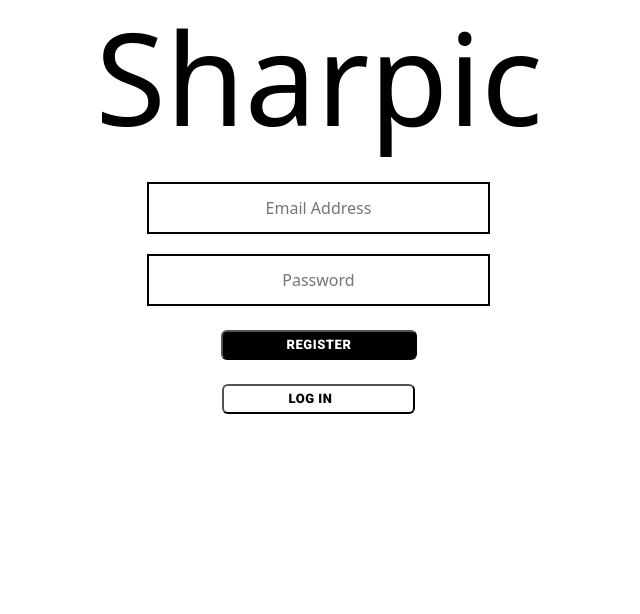
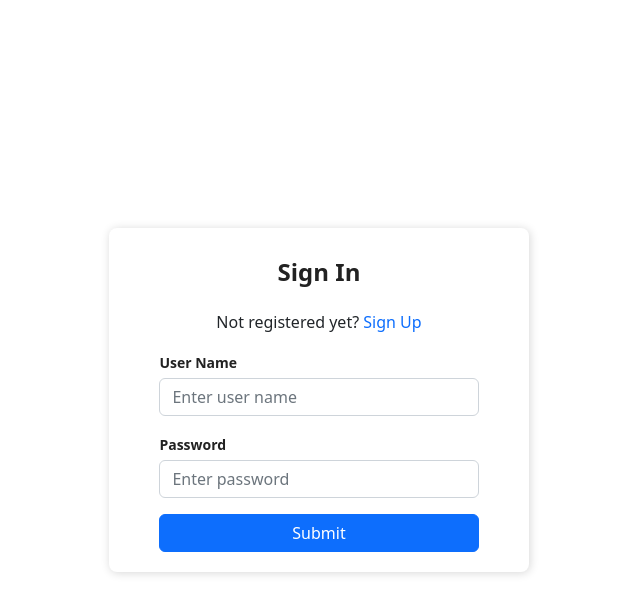
Before and after one commit to GCU-Graduate-Project-Sharpic/Frontend, a React (Create React App) app: page /login in a window 1280 px wide. Shown: the top 614 px of the page, without its empty margins (321-961 px from the left). Built offline with nearby package versions, Linux system fonts and the light colour scheme; no server answers.

Commit message:
Web Updated

```diff
--- a/package.json
+++ b/package.json
@@ -11,6 +11,7 @@
     "axois": "^0.0.1-security",
     "bootstrap": "^5.2.2",
     "img-comparison-slider": "^7.8.1",
+    "next-pwa": "^5.6.0",
     "react": "^18.2.0",
     "react-bootstrap": "^2.6.0",
     "react-compare-slider": "^2.2.0",
--- a/public/index.html
+++ b/public/index.html
@@ -1,5 +1,6 @@
 <!doctype html>
 <html lang="en">
+
 <head>
   <meta charset="utf-8">
   <meta name="viewport" content="width=device-width, initial-scale=1, shrink-to-fit=no">
@@ -21,6 +22,7 @@
     -->
   <title>React App</title>
 </head>
+
 <body>
   <noscript>
     You need to enable JavaScript to run this app.
@@ -37,4 +39,5 @@
       To create a production bundle, use `npm run build` or `yarn build`.
     -->
 </body>
+
 </html>
--- a/src/Main.js
+++ b/src/Main.js
@@ -14,6 +14,8 @@ import SideBar from './sub_module/main/SideBar';
 
 export default function App() {
   const [appShow, setAppShow] = useState(false);
+  const [small, setSmall] = useState(false);
+
   const [profileShow, setProfileShow] = useState(false);
   const [offcanvasShow, setOffcanvasShow] = useState(false);
 
--- a/src/component/Login.css
+++ b/src/component/Login.css
@@ -1,145 +1,40 @@
-@import url("https://fonts.googleapis.com/css?family=Roboto:400,900");
-@font-face {
-  font-family: "Abhaya Libre SemiBold-Regular";
-  font-style:normal;
-  font-weight:400;
-  src: url("https://fonts.animaapp.com/AbhayaLibreSemiBold-Regular")format("truetype");
+
+.App {
+  background-color: white;
 }
 
-:root {
-  --black-2: rgba(0,0,0,0.502);
-  --black: rgba(0,0,0,1);
-  --white: rgba(255,255,255,1);
-
-  --font-size-s:13px;
-  --font-size-m:15px;
-  --font-size-l:128px;
-
-  --font-family-abhaya_libre_semibold-regular: "Abhaya Libre SemiBold-Regular";
-  --font-family-roboto: "Roboto";
+.Auth-form-container {
+  display: flex;
+  justify-content: center;
+  align-items: center;
+  width: 100vw;
+  height: 100vh;
 }
 
-.roboto-nomral-black-15px{
-  color:var(--black-2);
-  font-family: var(--font-family-roboto);
-  font-size: var(--font-size-m);
-  font-weight: 400;
-  font-style: normal;
+.Auth-form {
+  width: 420px;
+  box-shadow: rgb(0 0 0 / 16%) 1px 1px 10px;
+  padding-top: 30px;
+  padding-bottom: 20px;
+  border-radius: 8px;
+  background-color: white;
 }
 
-.border-2px-black {
-  border-width: 2px;
-  border-style: solid;
-  border-color: var(--black);
+.Auth-form-content {
+  padding-left: 12%;
+  padding-right: 12%;
 }
 
-.screen a {
-  display: contents;
-  text-decoration: none;
+.Auth-form-title {
+  text-align: center;
+  margin-bottom: 1em;
+  font-size: 24px;
+  color: rgb(34, 34, 34);
+  font-weight: 800;
 }
 
-.container-center-horizontal{
-  display: flex;
-  flex-direction: row;
-  justify-content: center;
-  pointer-events: none;
-  width:100%;
+label {
+  font-size: 14px;
+  font-weight: 600;
+  color: rgb(34, 34, 34);
 }
-
-.container-center-horizontal> *{
-  flex-shrink: 0;
-  pointer-events: auto;
-}
-
-.valign-text-middle {
-  display: flex;
-  flex-direction: column;
-  justify-content: center;
-}
-
-.desktop-1{
-  align-items: center;
-  background-color: var(--white);
-  display: flex;
-  flex-direction: column;
-  position:relative;
-}
-
-.title {
-  color: var(--black);
-  font-family: var(--font-family-abhaya-libre-semibold-regular);
-  font-size: var(--font-size-l);
-  font-weight:400;
-  letter-spacing:0;
-}
-
-.component{
-  align-items:flex-start;
-  background-color:var(--white);
-  display:flex;
-  height:52px;
-  margin-right:1px;
-  margin-top:20px;
-  min-width:343px;
-  padding: 14px 15px;
-}
-
-.email-address, .password{
-  left: 50%;
-  top: 50%;
-  text-align: center;
-  letter-spacing: 0;
-}
-
-.overlap-group {
-  align-items: flex-start;
-  background-color:var(--white);
-  display: flex;
-  height:52px;
-  margin-right: 1px;
-  margin-top: 20px;
-  min-width: 343px;
-  padding: 14px 15px;
-}
-
-.button{
-  align-items: flex-start;
-  background-color: var(--black);
-  border-radius:6px;
-  display:flex;
-  height:33px;
-  margin-top: 24px;
-  min-width:193px;
-  padding:7px 64px;
-}
-
-.place {
-  color:var(--white);
-  font-family: var(--font-family-roboto);
-  font-size: var(--font-size-s);
-  font-weight:900;
-  height: 30px;
-  letter-spacing: 0.52px;
-  text-align: center;
-}
-
-.button-1 {
-  align-items: flex-start;
-  background-color: var(--white);
-  border-radius:6px;
-  display:flex;
-  height: 33px;
-  margin-top: 24px;
-  min-width: 193px;
-  padding: 7px 64px;
-}
-
-.log-in{
-  color:var(--black);
-  font-family:var(--font-family-roboto);
-  font-size: var(--font-size-s);
-  font-weight:900;
-  height: 30px;
-  letter-spacing:0.52px;
-  text-align: center;
-}
--- a/src/component/Login.js
+++ b/src/component/Login.js
@@ -1,14 +1,19 @@
-import React, { Component } from "react";
+import React, { useEffect, useState } from "react";
 import axios from 'axios';
 import "./Login.css";
 
-class Login extends Component {
-  state = {
-    username: '',
-    password: ''
+function Login(props) {
+
+  const[username, setName]=useState('');
+  const[password, setPassword]=useState('');
+  const nameChange=(e)=>{
+    setName(e.target.value);
+  }
+  const passwordChange=(e)=>{
+    setPassword(e.target.value);
   }
 
-  componentDidMount() {
+  useEffect(()=>{
     axios.get(window.location.origin + "/api/user")
       .then((res) => {
         if (res.status === 200) {
@@ -20,21 +25,15 @@ class Login extends Component {
           console.log("Not logged in")
         }
       })
-  }
+  });
 
-
-  appChange = (e) => {
-    this.setState({
-      [e.target.name]: e.target.value
-    });
-  }
-  appClick = () => {
+  const appClick = () => {
     axios
       .post( // Login request
         window.location.origin + "/api/login",
         {
-          username: this.state.username,
-          password: this.state.password,
+          username: username,
+          password: password,
           email: ' '
         },
         { 'Content-Type': 'application/json', withCredentials: true }
@@ -49,31 +48,55 @@ class Login extends Component {
       .catch((err) => alert(err));
 
   }
-  appKeyPress = (e) => {
+  const appKeyPress = (e) => {
     if (e.key === 'Enter') {
       this.appClick();
     }
   }
-  register = (e) => {
+  const register = (e) => {
     window.location.replace("/signup")
   }
-  render() {
-    const { username, password } = this.state;
-    const { appChange, appClick, appKeyPress, register } = this;
-    return (
-      <div className="container-center-horizontal">
-        <div className="desktop-1 screen">
-          <h1 className="title">
-            Sharpic
-          </h1>
-          <input type="text" name="username" placeholder="Email Address" value={username} onChange={appChange} className="component border-2px-black email-address valign-text-middle roboto-normal-black-15px" />
-          <input type="password" name="password" placeholder="Password" value={password} onChange={appChange} onKeyPress={appKeyPress} className="overlap-group border-2px-black password valign-text-middle roboto-normal-black-15px" />
-          <button onClick={register} className="button place valign-text-middle">REGISTER</button>
-          <button onClick={appClick} className="button-1 log-in valign-text-middle">LOG IN</button>
+
+  return (
+    <div className="Auth-form-container">
+      <form className="Auth-form">
+        <div className="Auth-form-content">
+          <h3 className="Auth-form-title">Sign In</h3>
+          <div className="text-center">
+            Not registered yet?{" "}
+            <span className="link-primary" onClick={register}>
+              Sign Up
+            </span>
+          </div>
+          <div className="form-group mt-3">
+            <label>User Name</label>
+            <input
+              type="text"
+              name="username"
+              className="form-control mt-1"
+              placeholder="Enter user name"
+              onChange={nameChange}
+            />
+          </div>
+          <div className="form-group mt-3">
+            <label>Password</label>
+            <input
+              type="password"
+              className="form-control mt-1"
+              placeholder="Enter password"
+              onChange={passwordChange}
+              onKeyDown={appKeyPress}
+            />
+          </div>
+          <div className="d-grid gap-2 mt-3">
+            <button onClick={appClick} type="submit" className="btn btn-primary">
+              Submit
+            </button>
+          </div>
         </div>
-      </div>
-    );
-  }
+      </form>
+    </div>
+  );
 }
 
 export default Login;
--- a/src/component/Register.js
+++ b/src/component/Register.js
@@ -1,15 +1,23 @@
-import React, { Component } from "react";
+import React, { useEffect, useState } from "react";
 import axios from 'axios';
 import "./Login.css";
 
-class Register extends Component {
-  state = {
-    username: '',
-    password: '',
-    email: ''
+function Register(props) {
+
+  const [username, setName] = useState('');
+  const [password, setPassword] = useState('');
+  const [email, setEmail] = useState('');
+  const nameChange = (e) => {
+    setName(e.target.value);
+  }
+  const passwordChange = (e) => {
+    setPassword(e.target.value);
+  }
+  const emailChange = (e) => {
+    setEmail(e.target.value);
   }
 
-  componentDidMount() {
+  useEffect(() => {
     axios.get(window.location.origin + "/api/user")
       .then((res) => {
         if (res.status === 200) {
@@ -21,29 +29,17 @@ class Register extends Component {
           console.log("Not logged in")
         }
       })
-  }
+  })
 
-  appChange = (e) => {
-    this.setState({
-      [e.target.name]: e.target.value
-    });
-  }
-  appClick = () => {
-    console.log(`username는 : ${this.state.username}\npw는 : ${this.state.password}\nemail은 : ${this.state.email}`);
-  }
-  appKeyPress = (e) => {
-    if (e.key === 'Enter') {
-      this.appClick();
-    }
-  }
-  confirm = (e) => {
+  const confirm = (e) => {
+    console.log(`username는 : ${username}\npw는 : ${password}\nemail은 : ${email}`);
     axios
       .post( // Login request
         window.location.origin + "/api/signup",
         {
-          username: this.state.username,
-          password: this.state.password,
-          email: this.state.email
+          username: username,
+          password: password,
+          email: email
         },
         { 'Content-Type': 'application/json', withCredentials: true }
       )
@@ -57,23 +53,56 @@ class Register extends Component {
       })
       .catch((err) => alert(err));
   }
-  render() {
-    const { username, password, email } = this.state;
-    const { appChange, confirm, appKeyPress } = this;
-    return (
-      <div className="container-center-horizontal">
-        <div className="desktop-1 screen">
-          <h1 className="title">
-            Sharpic
-          </h1>
-          <input type="text" name="username" placeholder="Email Address" value={username} onChange={appChange} className="component border-2px-black email-address valign-text-middle roboto-normal-black-15px" />
-          <input type="password" name="password" placeholder="Password" value={password} onChange={appChange} className="overlap-group border-2px-black password valign-text-middle roboto-normal-black-15px" />
-          <input type="text" name="email" placeholder="Nickname" value={email} onChange={appChange} onKeyPress={appKeyPress} className="component border-2px-black email-address valign-text-middle roboto-normal-black-15px" />
-          <button onClick={confirm} className="button-1 log-in valign-text-middle">CONFIRM</button>
+  const login = (e) => {
+    window.location.replace("/login")
+  }
+  return (
+    <div className="Auth-form-container">
+      <form className="Auth-form">
+        <div className="Auth-form-content">
+          <h3 className="Auth-form-title">Sign Up</h3>
+          <div className="text-center">
+            Already registered?{" "}
+            <span className="link-primary" onClick={login}>
+              Sign In
+            </span>
+          </div>
+          <div className="form-group mt-3">
+            <label>User Name</label>
+            <input
+              type="text"
+              className="form-control mt-1"
+              placeholder="e.g Jane Doe"
+              onChange={nameChange}
+            />
+          </div>
+          <div className="form-group mt-3">
+            <label>Email address</label>
+            <input
+              type="email"
+              className="form-control mt-1"
+              placeholder="Email Address"
+              onChange={emailChange}
+            />
+          </div>
+          <div className="form-group mt-3">
+            <label>Password</label>
+            <input
+              type="password"
+              className="form-control mt-1"
+              placeholder="Password"
+              onChange={passwordChange}
+            />
+          </div>
+          <div className="d-grid gap-2 mt-3">
+            <button onClick={confirm} type="submit" className="btn btn-primary">
+              Submit
+            </button>
+          </div>
         </div>
-      </div>
-    );
-  }
+      </form>
+    </div>
+  );
 }
 
 export default Register;
--- a/src/index.js
+++ b/src/index.js
@@ -1,6 +1,7 @@
 import React from 'react';
 import ReactDOM from 'react-dom/client';
 import App from './App';
+import reportWebVitals from './reportWebVitals';
 import 'bootstrap/dist/css/bootstrap.css';
 import './App.css'
 // import './antd/dist/antd.css';
```
Also changed, not shown: public/worker.js (added, +44 -0 lines), src/sub_module/main/ImageListBody.css (+58 -5 lines), src/sub_module/main/ImageListBody.js (+32 -13 lines), src/sub_module/main/TopBar.js (+2 -10 lines), src/sub_module/modal/ImageModal.js (+27 -15 lines), 1 other file (tests, documents, lock files or other folders). Lines whose indentation alone changed are shown as unchanged.
